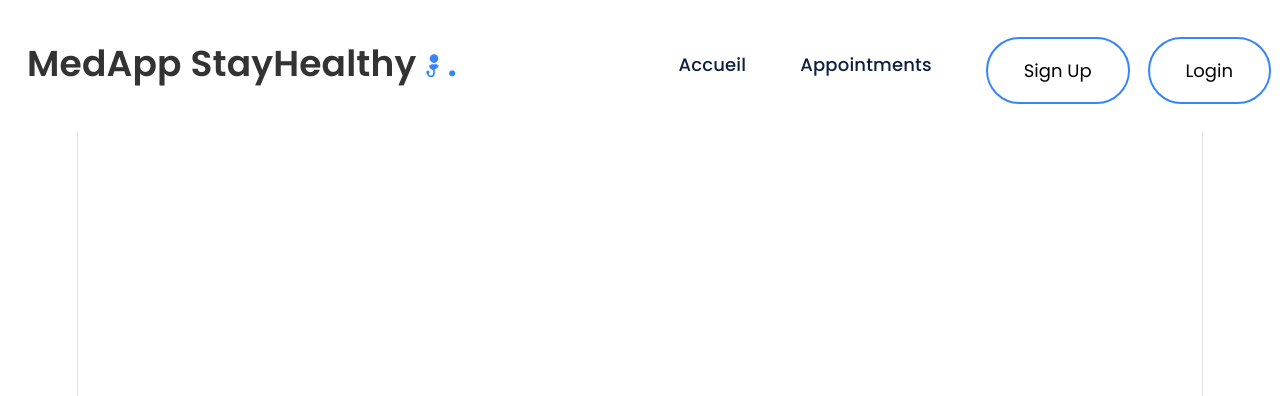
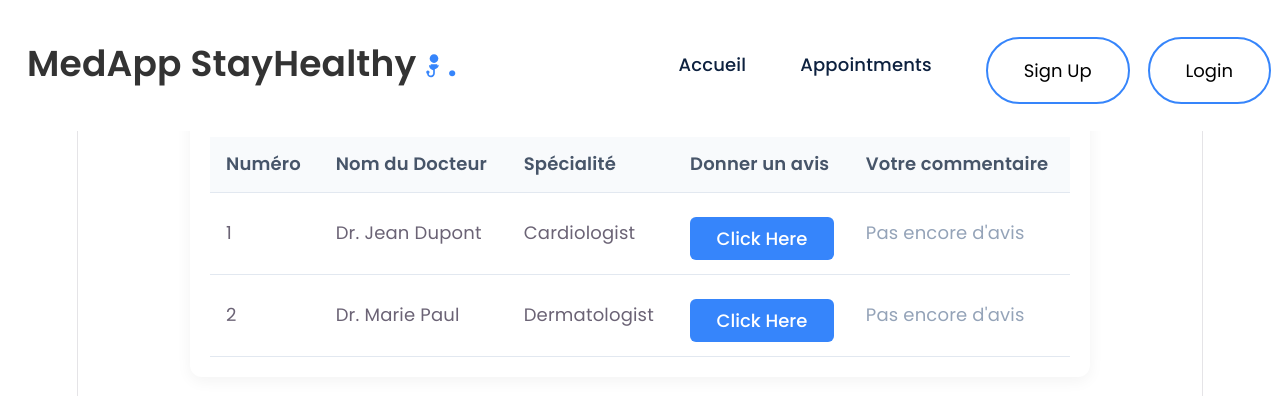
Before and after one commit to Feddy509/med_appt, a React (Vite) app: page /reviews in a window 1280 px wide. Shown: the top 396 px of the page. Built offline with nearby package versions, Linux system fonts and the light colour scheme.

Commit message:
creation du composant review

```diff
--- a/src/App.jsx
+++ b/src/App.jsx
@@ -4,6 +4,7 @@ import Navbar from './Components/Navbar/Navbar'
 import Landing_Page from './Components/Landing_Page/Landing_Page'
 import Sign_Up from './Components/Sign_Up/Sign_Up'
 import Login from './Components/Login/Login'
+import ReviewForm from './Components/ReviewForm/ReviewForm';
 
 // Importation de tes deux composants de consultation
 import InstantConsultation from './Components/InstantConsultationBooking/InstantConsultation'
@@ -28,7 +29,7 @@ function App() {
             <Route path="/login" element={<Login />} />
             <Route path="/signup" element={<Sign_Up />} />
             <Route path="/instant-consultation" element={<InstantConsultation />} />
-
+            <Route path="/reviews" element={<ReviewForm />} />
             {/* 🎯 TÂCHE : Remplacement de <component_route> par ton composant personnalisé */}
             <Route path="/booking-consultation" element={<BookingConsultation />} />
           </Routes>
--- /dev/null
+++ b/src/Components/ReviewForm/ReviewForm.css
@@ -0,0 +1,110 @@
+.review-form-container {
+    max-width: 900px;
+    margin: 40px auto;
+    padding: 20px;
+    background: #ffffff;
+    border-radius: 12px;
+    box-shadow: 0 4px 15px rgba(0, 0, 0, 0.05);
+}
+
+.review-title {
+    color: #1e293b;
+    margin-bottom: 25px;
+    font-size: 1.6rem;
+}
+
+.review-table {
+    width: 100%;
+    border-collapse: collapse;
+    text-align: left;
+}
+
+.review-table th, .review-table td {
+    padding: 14px 16px;
+    border-bottom: 1px solid #e2e8f0;
+}
+
+.review-table th {
+    background-color: #f8fafc;
+    color: #475569;
+    font-weight: 600;
+}
+
+.btn-give-review {
+    background-color: #3685fb;
+    color: white;
+    border: none;
+    padding: 8px 16px;
+    border-radius: 6px;
+    cursor: pointer;
+    font-weight: 500;
+    transition: background 0.2s;
+}
+
+.btn-give-review:disabled {
+    background-color: #cbd5e1;
+    cursor: not-allowed;
+}
+
+.review-modal h3 {
+    margin-top: 0;
+    color: #1e293b;
+}
+
+.form-group {
+    margin-bottom: 15px;
+    text-align: left;
+}
+
+.form-group label {
+    display: block;
+    margin-bottom: 5px;
+    color: #475569;
+    font-weight: 500;
+}
+
+.form-group input, .form-group select, .form-group textarea {
+    width: 100%;
+    padding: 10px;
+    border: 1px solid #cbd5e1;
+    border-radius: 6px;
+    box-sizing: border-box;
+}
+
+.btn-submit-review {
+    background-color: #10b981;
+    color: white;
+    border: none;
+    padding: 12px;
+    width: 100%;
+    border-radius: 6px;
+    font-size: 1rem;
+    font-weight: 600;
+    cursor: pointer;
+}
+
+.close-modal-btn {
+    float: right;
+    background: none;
+    border: none;
+    font-size: 1.8rem;
+    cursor: pointer;
+    color: #94a3b8;
+}
+
+.submitted-review .stars {
+    color: #f59e0b;
+    display: block;
+    margin-bottom: 2px;
+}
+
+.submitted-review p {
+    margin: 0;
+    font-style: italic;
+    color: #475569;
+}
+
+.pending-review {
+    color: #94a3b8;
+    font-style: italic;
+}
--- /dev/null
+++ b/src/Components/ReviewForm/ReviewForm.jsx
@@ -0,0 +1,154 @@
+import React, { useState, useEffect } from 'react';
+import Popup from 'reactjs-popup';
+import 'reactjs-popup/dist/index.css';
+import './ReviewForm.css';
+
+const ReviewForm = () => {
+    const [consultations, setConsultations] = useState([]);
+    const [reviews, setReviews] = useState({});
+    const [formData, setFormData] = useState({ name: '', review: '', rating: 5 });
+
+    useEffect(() => {
+        // 1. Nou rekiperé randevou ki nan localStorage la (sa ou te simulation an)
+        const storedDoctor = JSON.parse(localStorage.getItem('doctorData'));
+        let activeAppointments = [];
+
+        if (storedDoctor) {
+            const storedAppointment = JSON.parse(localStorage.getItem(storedDoctor.name));
+            if (storedAppointment) {
+                activeAppointments.push({
+                    id: 1,
+                    doctorName: storedDoctor.name,
+                    speciality: storedDoctor.speciality,
+                    patientName: storedAppointment.patientName,
+                    date: storedAppointment.appointmentDate
+                });
+            }
+        }
+
+        // 2. 🎯 NOU AJOUTE 2 LÒT KONSILTASYON ANPLIS DIREKTEMAN LA POU TABLO A GEN 3 LIY
+        const extraConsultations = [
+            {
+                id: 2,
+                doctorName: "Jean Dupont",
+                speciality: "Cardiologist",
+                patientName: "Fednel Charite",
+                date: "2026-05-20"
+            },
+            {
+                id: 3,
+                doctorName: "Marie Paul",
+                speciality: "Dermatologist",
+                patientName: "Fednel Charite",
+                date: "2026-05-25"
+            }
+        ];
+
+        // Konbine randevou an dirèk la ak 2 konsiltasyon anplis yo
+        setConsultations([...activeAppointments, ...extraConsultations]);
+    }, []);
+
+    const handleInputChange = (e) => {
+        const { name, value } = e.target;
+        setFormData({ ...formData, [name]: value });
+    };
+
+    const handleReviewSubmit = (e, consultationId) => {
+        e.preventDefault();
+        setReviews({
+            ...reviews,
+            [consultationId]: {
+                reviewText: formData.review,
+                ratingStars: parseInt(formData.rating)
+            }
+        });
+        setFormData({ name: '', review: '', rating: 5 });
+    };
+
+    return (
+        <div className="review-form-container">
+            <h2 className="review-title">Vos Consultations Passées</h2>
+
+            {consultations.length === 0 ? (
+                <p className="no-consultation">Aucune consultation disponible pour le moment.</p>
+            ) : (
+                <table className="review-table">
+                    <thead>
+                        <tr>
+                            <th>Numéro</th>
+                            <th>Nom du Docteur</th>
+                            <th>Spécialité</th>
+                            <th>Donner un avis</th>
+                            <th>Votre commentaire</th>
+                        </tr>
+                    </thead>
+                    <tbody>
+                        {consultations.map((consultation, index) => (
+                            <tr key={consultation.id}>
+                                <td>{index + 1}</td>
+                                <td>Dr. {consultation.doctorName}</td>
+                                <td>{consultation.speciality}</td>
+                                <td>
+                                    <Popup
+                                        trigger={
+                                            <button className="btn-give-review" disabled={!!reviews[consultation.id]}>
+                                                {reviews[consultation.id] ? "Avis Donné" : "Click Here"}
+                                            </button>
+                                        }
+                                        modal
+                                        nested
+                                        contentStyle={{ maxWidth: '450px', width: '90%', borderRadius: '10px', padding: '20px' }}
+                                    >
+                                        {close => (
+                                            <div className="review-modal">
+                                                <button className="close-modal-btn" onClick={close}>&times;</button>
+                                                <h3>Laisser un avis pour Dr. {consultation.doctorName}</h3>
+
+                                                <form onSubmit={(e) => { handleReviewSubmit(e, consultation.id); close(); }}>
+                                                    <div className="form-group">
+                                                        <label>Votre Nom:</label>
+                                                        <input type="text" name="name" defaultValue={consultation.patientName} required />
+                                                    </div>
+
+                                                    <div className="form-group">
+                                                        <label>Note (Stars):</label>
+                                                        <select name="rating" value={formData.rating} onChange={handleInputChange}>
+                                                            <option value="5">⭐⭐⭐⭐⭐ (5)</option>
+                                                            <option value="4">⭐⭐⭐⭐ (4)</option>
+                                                            <option value="3">⭐⭐⭐ (3)</option>
+                                                            <option value="2">⭐⭐ (2)</option>
+                                                            <option value="1">⭐ (1)</option>
+                                                        </select>
+                                                    </div>
+
+                                                    <div className="form-group">
+                                                        <label>Commentaire:</label>
+                                                        <textarea name="review" rows="4" value={formData.review} onChange={handleInputChange} required></textarea>
+                                                    </div>
+
+                                                    <button type="submit" className="btn-submit-review">Soumettre l'avis</button>
+                                                </form>
+                                            </div>
+                                        )}
+                                    </Popup>
+                                </td>
+                                <td>
+                                    {reviews[consultation.id] ? (
+                                        <div className="submitted-review">
+                                            <span className="stars">{"⭐".repeat(reviews[consultation.id].ratingStars)}</span>
+                                            <p>{reviews[consultation.id].reviewText}</p>
+                                        </div>
+                                    ) : (
+                                        <span className="pending-review">Pas encore d'avis</span>
+                                    )}
+                                </td>
+                            </tr>
+                        ))}
+                    </tbody>
+                </table>
+            )}
+        </div>
+    );
+};
+
+export default ReviewForm;
```
